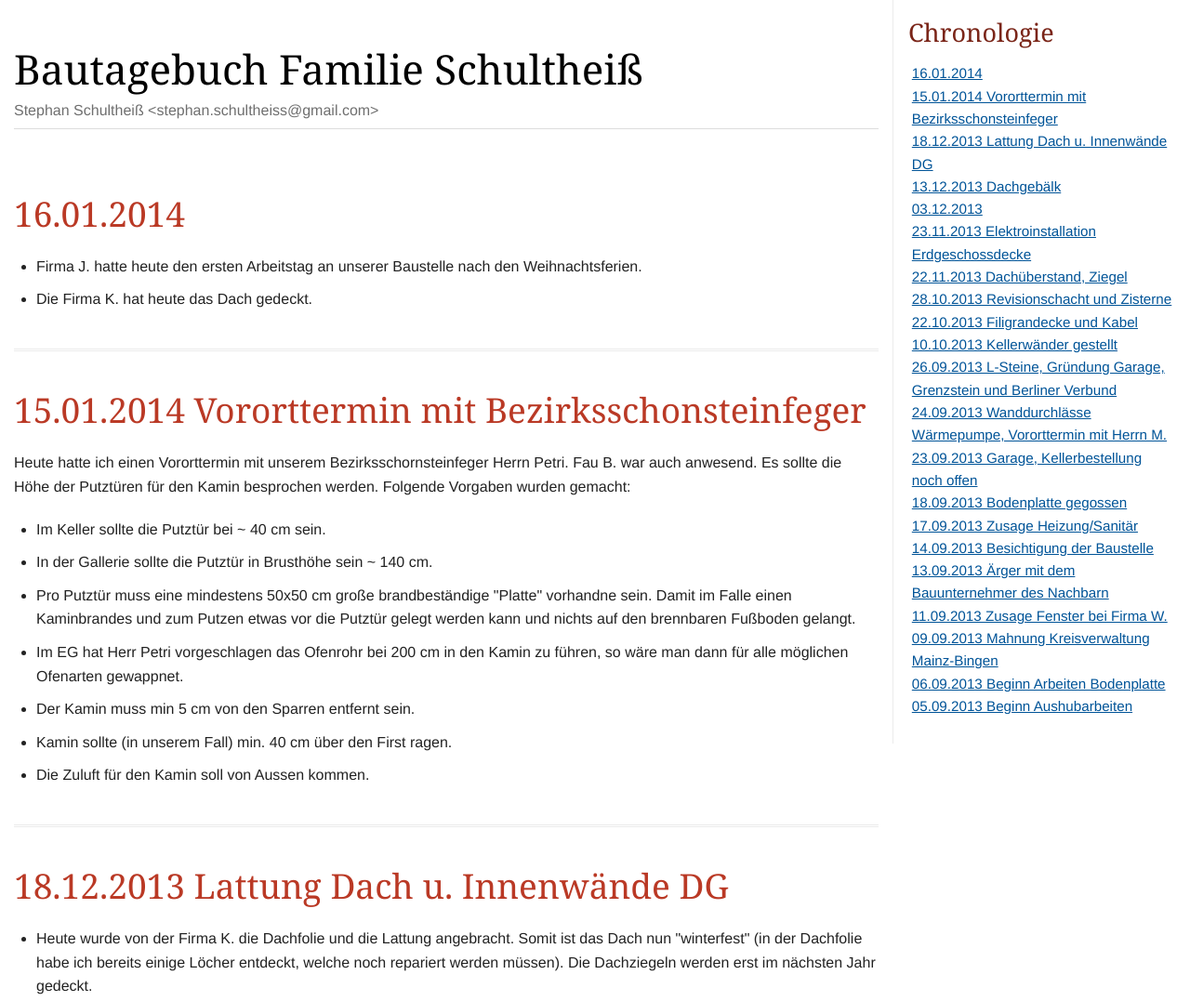
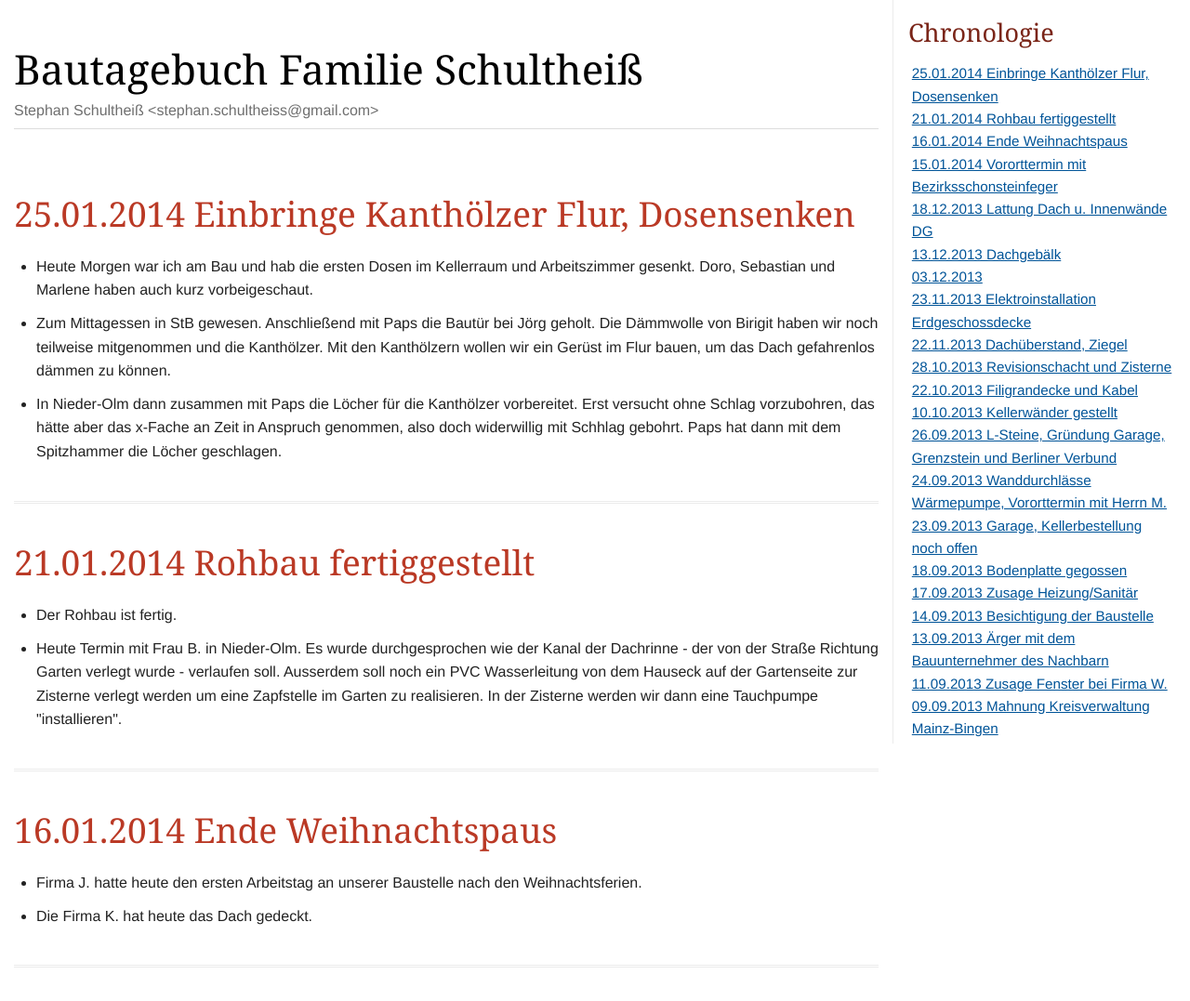
Before and after one commit to Stephschu/stephschu.github.io, a plain HTML site: page index.html in a window 1280 px wide. Shown: the top 1077 px of the page at 93% size. Drawn offline with Linux system fonts and the light colour scheme.

Commit message:
- 21. und 25.01.2014 ergänzt

```diff
--- a/index.html
+++ b/index.html
@@ -367,7 +367,9 @@ span.icon > [class^="icon-"], span.icon > [class*=" icon-"] { cursor: default; }
 <div id="toc" class="toc2">
 <div id="toctitle">Chronologie</div>
 <ul class="sectlevel1">
-<li><a href="#_16_01_2014">16.01.2014</a></li>
+<li><a href="#_25_01_2014_einbringe_kanth_lzer_flur_dosensenken">25.01.2014 Einbringe Kanthölzer Flur, Dosensenken</a></li>
+<li><a href="#_21_01_2014_rohbau_fertiggestellt">21.01.2014 Rohbau fertiggestellt</a></li>
+<li><a href="#_16_01_2014_ende_weihnachtspaus">16.01.2014 Ende Weihnachtspaus</a></li>
 <li><a href="#_15_01_2014_vororttermin_mit_bezirksschonsteinfeger">15.01.2014 Vororttermin mit Bezirksschonsteinfeger</a></li>
 <li><a href="#_18_12_2013_lattung_dach_u_innenw_nde_dg">18.12.2013 Lattung Dach u. Innenwände DG</a></li>
 <li><a href="#_13_12_2013_dachgeb_lk">13.12.2013 Dachgebälk</a></li>
@@ -393,7 +395,41 @@ span.icon > [class^="icon-"], span.icon > [class*=" icon-"] { cursor: default; }
 </div>
 <div id="content">
 <div class="sect1">
-<h2 id="_16_01_2014">16.01.2014</h2>
+<h2 id="_25_01_2014_einbringe_kanth_lzer_flur_dosensenken">25.01.2014 Einbringe Kanthölzer Flur, Dosensenken</h2>
+<div class="sectionbody">
+<div class="ulist">
+<ul>
+<li>
+<p>Heute Morgen war ich am Bau und hab die ersten Dosen im Kellerraum und Arbeitszimmer gesenkt. Doro, Sebastian und Marlene haben auch kurz vorbeigeschaut.</p>
+</li>
+<li>
+<p>Zum Mittagessen in StB gewesen. Anschließend mit Paps die Bautür bei Jörg geholt. Die Dämmwolle von Birigit haben wir noch teilweise mitgenommen und die Kanthölzer. Mit den Kanthölzern wollen wir ein Gerüst im Flur bauen, um das Dach gefahrenlos dämmen zu können.</p>
+</li>
+<li>
+<p>In Nieder-Olm dann zusammen mit Paps die Löcher für die Kanthölzer vorbereitet. Erst versucht ohne Schlag vorzubohren, das hätte aber das x-Fache an Zeit in Anspruch genommen, also doch widerwillig mit  Schhlag gebohrt. Paps hat dann mit dem Spitzhammer die Löcher geschlagen.</p>
+</li>
+</ul>
+</div>
+</div>
+</div>
+<div class="sect1">
+<h2 id="_21_01_2014_rohbau_fertiggestellt">21.01.2014 Rohbau fertiggestellt</h2>
+<div class="sectionbody">
+<div class="ulist">
+<ul>
+<li>
+<p>Der Rohbau ist fertig.</p>
+</li>
+<li>
+<p>Heute Termin mit Frau B. in Nieder-Olm. Es wurde durchgesprochen wie der Kanal der Dachrinne - der von der Straße Richtung Garten verlegt wurde - verlaufen soll.
+Ausserdem soll noch ein PVC Wasserleitung von dem Hauseck auf der Gartenseite zur Zisterne verlegt werden um eine Zapfstelle im Garten zu realisieren. In der Zisterne werden wir dann eine Tauchpumpe "installieren".</p>
+</li>
+</ul>
+</div>
+</div>
+</div>
+<div class="sect1">
+<h2 id="_16_01_2014_ende_weihnachtspaus">16.01.2014 Ende Weihnachtspaus</h2>
 <div class="sectionbody">
 <div class="ulist">
 <ul>
@@ -835,7 +871,7 @@ So könnten keine Baggerarbeiten durchgeführt werden. Er müsse die Stahlstütz
 </div>
 <div id="footer">
 <div id="footer-text">
-Last updated 2014-01-16 22:15:05 CET
+Last updated 2014-01-26 11:20:17 CET
 </div>
 </div>
 </body>
```
Also changed, not shown: 1 other file.
